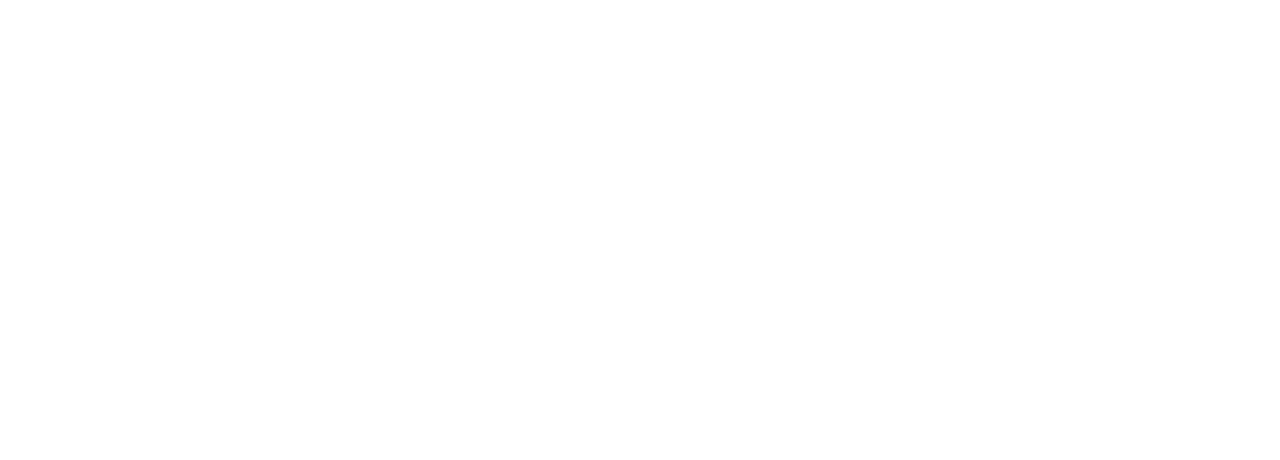
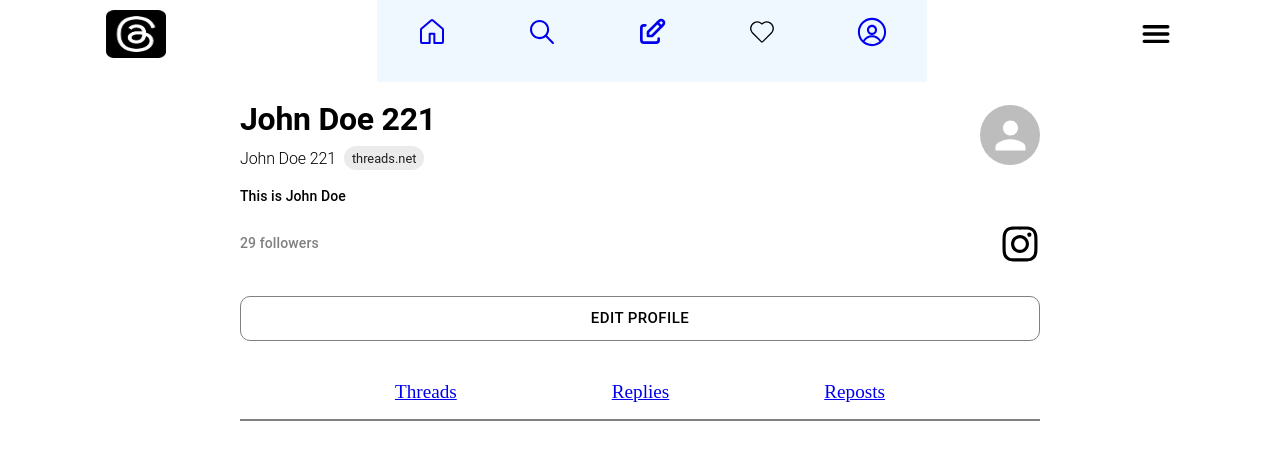
Before and after one commit to mauryavinay1407/Thredz, a React (Vite) app in the folder client/: page /profile in a window 1280 px wide. Before the commit this address had no page. Shown: the top 460 px of the page. Built offline with nearby package versions, Linux system fonts and the light colour scheme.

Commit message:
feat: added profile page with bio, avatar, and comments,threads,reposts options

```diff
--- a/client/src/App.jsx
+++ b/client/src/App.jsx
@@ -7,6 +7,11 @@
 import Register from "./pages/Register";
 import { Box } from "@mui/material";
 import Layout from "./pages/Protected/Layout";
+import ProfileLayout from "./pages/Protected/profile/profileLayout";
+import Threads from "./pages/Protected/profile/Threads";
+import Replies from "./pages/Protected/profile/Replies";
+import Reposts from "./pages/Protected/profile/Reposts";
+import SinglePost from "./pages/Protected/SinglePost";
 
 const App = () => {
   return (
@@ -16,8 +21,13 @@
           <Routes>
             <Route path="/" element={<Layout />}>
               <Route path="" element={<Home />} />
-              <Route path="post/:id" element={<h1>Single post</h1>} />
+              <Route path="post/:id" element={<SinglePost/>} />
               <Route path="search" element={<Search />} />
+              <Route path="profile" element={<ProfileLayout />} >
+                 <Route path="threads/:id" element={<Threads/>}/>
+                 <Route path="replies/:id" element={<Replies/>}/>
+                 <Route path="reposts/:id" element={<Reposts/>}/>
+              </Route>
             </Route>
           </Routes>
         </BrowserRouter>
--- a/client/src/components/common/Navbar.jsx
+++ b/client/src/components/common/Navbar.jsx
@@ -25,7 +25,9 @@
         <TbEdit size={32}/>
         </Link>
         <CiHeart size={32}/>
+        <Link to={'/profile/threads/1'}>
         <RxAvatar size={32}/>
+        </Link>
     </Stack>
     </>
   )
--- /dev/null
+++ b/client/src/components/home/post/Comments.jsx
@@ -0,0 +1,48 @@
+import { Avatar, Stack, Typography } from '@mui/material'
+import {IoIosMore} from "react-icons/io"
+
+const Comments = () => {
+  return (
+    <>
+    <Stack
+    flexDirection={"row"}
+    justifyContent={"space-between"}
+    px={2}
+    pb={4}
+    borderBottom={'1px solid gray'}
+    mx={'auto'}
+    width={'90%'}
+    >
+    <Stack flexDirection={'row'} gap={2}>
+        <Avatar src='' alt=''/>
+        <Stack flexDirection={'column'}>
+            <Typography
+            variant='h6' fontWeight={'bold'}
+            fontSize={'0.9rem'}
+            >
+            John_Doe_220
+            </Typography>
+            <Typography
+            variant='subtitle2'
+            fontSize={'0.9rem'}
+            >
+            looking good
+            </Typography>
+        </Stack>
+    </Stack>
+    <Stack
+    flexDirection={"row"}
+    gap={1}
+    alignItems={"center"}
+    color={"GrayText"}
+    fontSize={"0.9rem"}
+    >
+    <p>24min</p>
+    <IoIosMore size={28}/>
+    </Stack>
+    </Stack>
+    </>
+  )
+}
+
+export default Comments
--- /dev/null
+++ b/client/src/pages/Protected/SinglePost.jsx
@@ -0,0 +1,29 @@
+import { Stack, TextField } from '@mui/material'
+import Post from "../../components/home/Post"
+import Comments from '../../components/home/post/Comments'
+
+const SinglePost = () => {
+  return (
+    <>
+    <Stack flexDirection={"column"} my={5} gap={2}>
+        <Post />
+        <Stack
+        flexDirection={"column"}
+        gap={2}
+        width={"80%"}
+        mx={"auto"}
+        >
+        <Comments/>
+        </Stack>
+        <TextField variant='outlined' autoFocus placeholder='Comment here...' id='comment' sx={{
+            width:"50%",
+            mx:"auto",
+            my: 5,
+            p: 1
+        }}/>
+    </Stack>
+    </>
+  )
+}
+
+export default SinglePost
--- /dev/null
+++ b/client/src/pages/Protected/profile/ProfileLayout.jsx
@@ -0,0 +1,100 @@
+import { Avatar, Button, Chip, Stack, Typography } from "@mui/material";
+import { FaInstagram } from "react-icons/fa";
+import { Link, Outlet } from "react-router-dom";
+
+const ProfileLayout = () => {
+    return (
+        <>
+            <Stack
+                flexDirection={"column"}
+                gap={2}
+                p={2}
+                m={2}
+                width={"800px"}
+                mx={"auto"}
+            >
+                <Stack
+                    flexDirection={"row"}
+                    justifyContent={"space-between"}
+                    alignItems={"center"}
+                >
+                    <Stack flexDirection={"column"} gap={1}>
+                        <Typography
+                            variant="h2"
+                            fontWeight={"bold"}
+                            fontSize={"2rem"}
+                        >
+                            John Doe 221
+                        </Typography>
+                        <Stack
+                            flexDirection={"row"}
+                            alignItems={"center"}
+                            gap={1}
+                        >
+                            <Typography variant="h2" fontSize={"1rem"}>
+                                John Doe 221
+                            </Typography>
+                            <Chip
+                                label="threads.net"
+                                size="small"
+                                sx={{
+                                    fontSize: "0.8rem",
+                                }}
+                            />
+                        </Stack>
+                    </Stack>
+                    <Avatar src="" alt="" sx={{ width: 60, height: 60 }} />
+                </Stack>
+                <Typography variant="subtitle2">This is John Doe</Typography>
+                <Stack
+                    flexDirection={"row"}
+                    justifyContent={"space-between"}
+                    alignItems={"center"}
+                >
+                    <Typography variant="subtitle2" color="gray">
+                        29 followers
+                    </Typography>
+                    <FaInstagram size={40} />
+                </Stack>
+            </Stack>
+            <Button
+                size="large"
+                sx={{
+                    color: "black",
+                    width: "800px",
+                    mx: "auto",
+                    textAlign: "center",
+                    border: "1px solid gray",
+                    borderRadius: "10px",
+                    ":hover": {
+                        cursor: "pointer",
+                    },
+                }}
+            >
+                Edit Profile
+            </Button>
+            <Stack
+                flexDirection={"row"}
+                justifyContent={"space-evenly"}
+                my={5}
+                pb={2}
+                borderBottom={"2px solid gray"}
+                fontSize={"1.2rem"}
+                width={"800px"}
+                mx={"auto"}
+            >
+                <Link to={"/profile/threads/1"} className="link">
+                    Threads
+                </Link>
+                <Link to={"/profile/replies/1"} className="link">
+                    Replies
+                </Link>
+                <Link to={"/profile/reposts/1"} className="link">
+                    Reposts
+                </Link>
+            </Stack>
+            <Outlet/>
+        </>
+    );
+};
+export default ProfileLayout;
--- /dev/null
+++ b/client/src/pages/Protected/profile/Replies.jsx
@@ -0,0 +1,17 @@
+import { Stack } from "@mui/material";
+import Comments from "../../../components/home/post/Comments";
+
+const Replies = () => {
+  return (
+    <Stack
+     flexDirection={'column'}
+     gap={2}
+     width={"800px"}
+     mx={"auto"}
+     >
+      <Comments />
+      </Stack>
+  )
+}
+
+export default Replies
--- /dev/null
+++ b/client/src/pages/Protected/profile/Reposts.jsx
@@ -0,0 +1,16 @@
+import { Stack } from "@mui/material";
+import Post from "../../../components/home/Post"
+
+const Reposts = () => {
+  return (
+    <>
+    <Stack flexDirection={'column'} gap={2} mb={10} width={'800px'} mx={'auto'}>
+               <Post/>
+               <Post/>
+               <Post/>
+            </Stack>
+    </>
+  )
+}
+
+export default Reposts
--- /dev/null
+++ b/client/src/pages/Protected/profile/Threads.jsx
@@ -0,0 +1,16 @@
+import { Stack } from "@mui/material";
+import Post from "../../../components/home/Post"
+
+const Threads = () => {
+    return (
+        <>
+            <Stack flexDirection={'column'} gap={2} mb={10} width={'800px'} mx={'auto'}>
+               <Post/>
+               <Post/>
+               <Post/>
+            </Stack>
+        </>
+    )
+};
+
+export default Threads;
```
